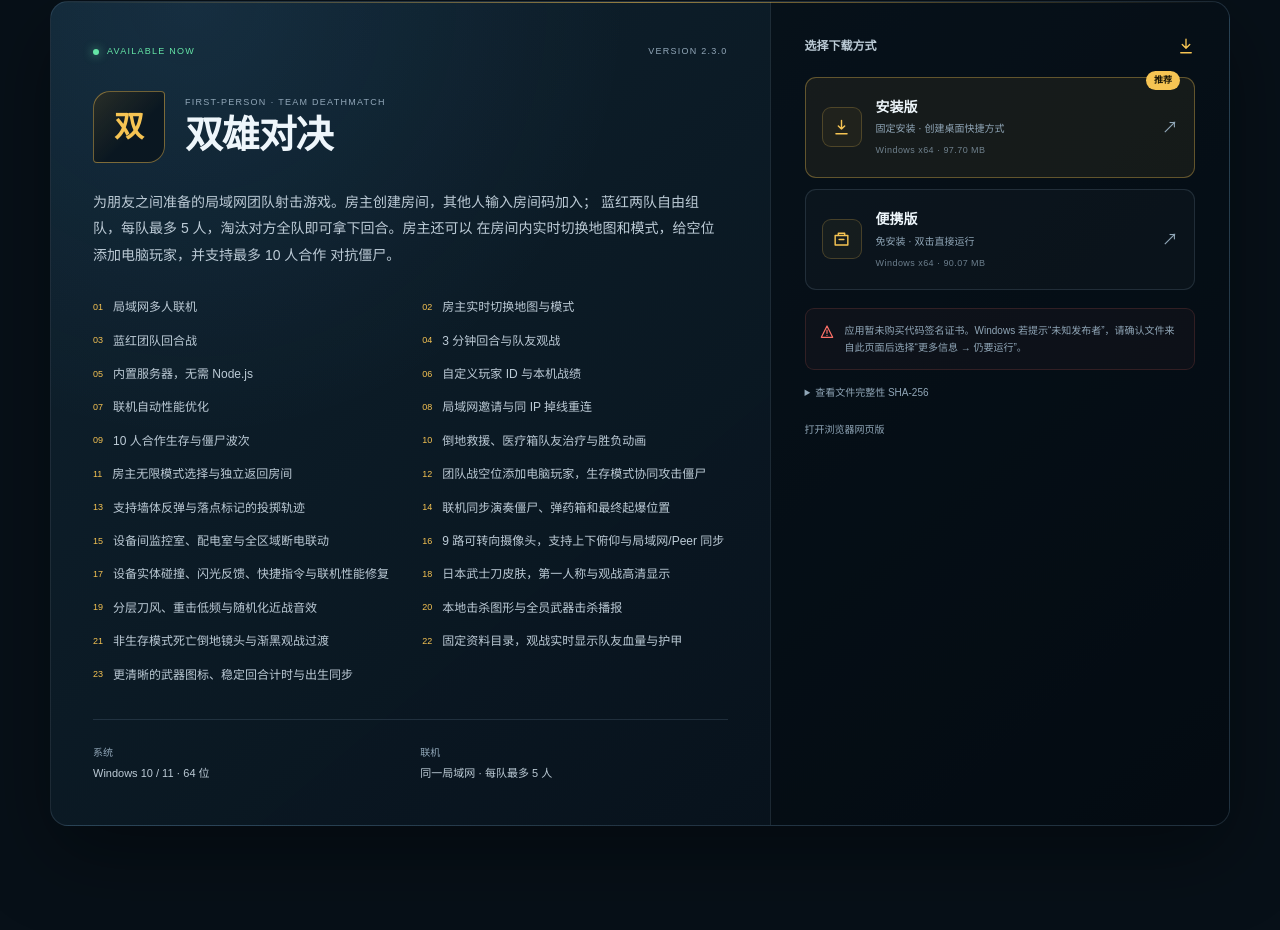
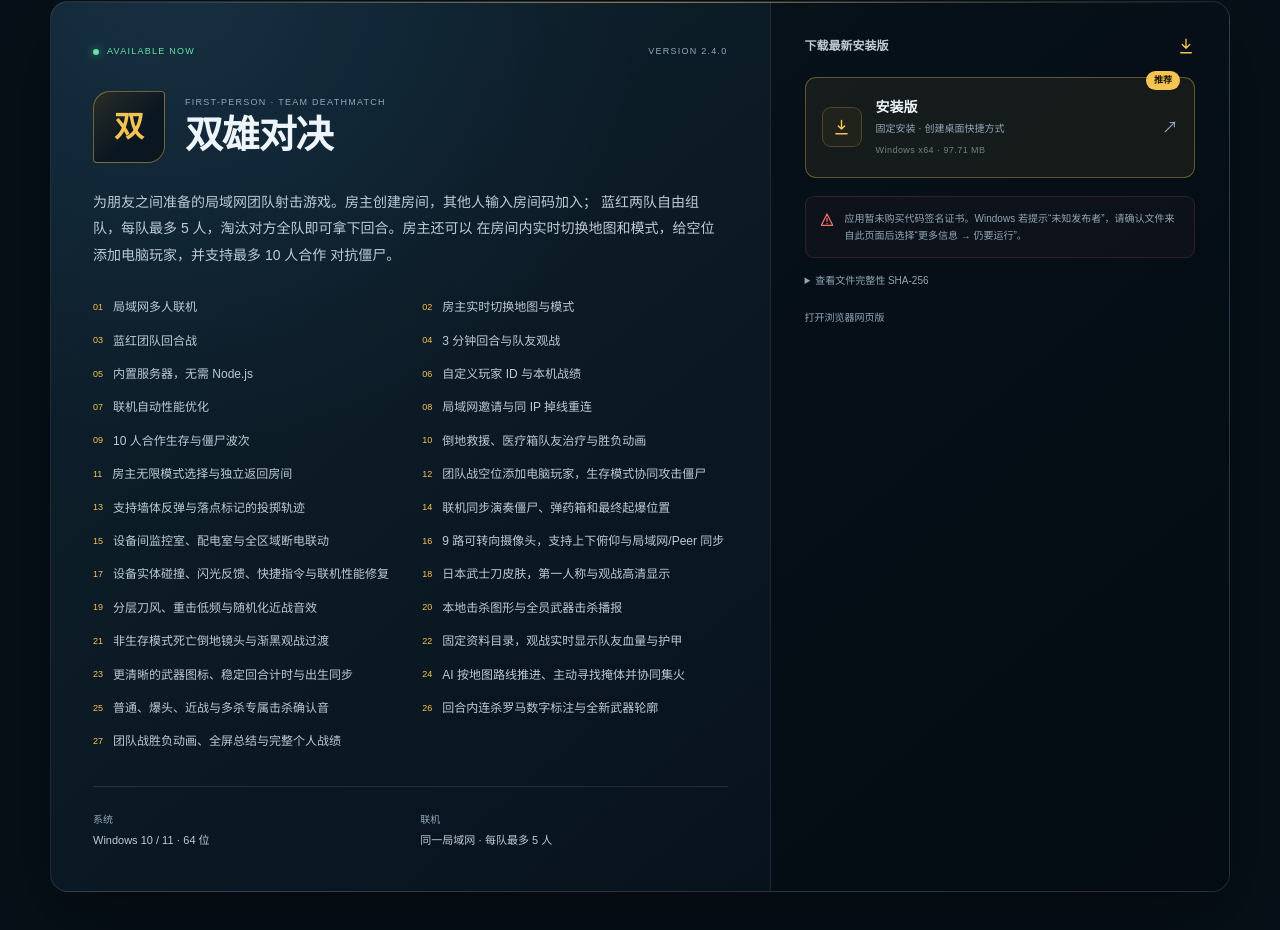
Before and after one commit to 8810558ygh/8810558ygh.github.io, a plain HTML site: page index.html in a window 1280 px wide. Shown: the part 1096-2026 px from the top of the page. Drawn offline with Linux system fonts and the light colour scheme.

Commit message:
Publish Heroes Duel 2.4.0 installer

```diff
--- a/index.html
+++ b/index.html
@@ -114,7 +114,7 @@
         <div class="project-main">
           <div class="project-topline">
             <span class="live-label"><i></i> AVAILABLE NOW</span>
-            <span class="version">VERSION 2.3.0</span>
+            <span class="version">VERSION 2.4.0</span>
           </div>
 
           <div class="project-title-row">
@@ -158,6 +158,10 @@
             <li><span>21</span> 非生存模式死亡倒地镜头与渐黑观战过渡</li>
             <li><span>22</span> 固定资料目录，观战实时显示队友血量与护甲</li>
             <li><span>23</span> 更清晰的武器图标、稳定回合计时与出生同步</li>
+            <li><span>24</span> AI 按地图路线推进、主动寻找掩体并协同集火</li>
+            <li><span>25</span> 普通、爆头、近战与多杀专属击杀确认音</li>
+            <li><span>26</span> 回合内连杀罗马数字标注与全新武器轮廓</li>
+            <li><span>27</span> 团队战胜负动画、全屏总结与完整个人战绩</li>
           </ul>
 
           <div class="requirements">
@@ -174,12 +178,12 @@
 
         <div class="download-panel">
           <div class="download-panel-head">
-            <span>选择下载方式</span>
+            <span>下载最新安装版</span>
             <svg viewBox="0 0 24 24" aria-hidden="true"><path d="M12 3v12m0 0 5-5m-5 5-5-5M5 21h14"/></svg>
           </div>
 
           <a class="download-option download-option-primary download-link"
-             href="downloads/heroes-duel-2.3.0-setup.exe"
+             href="downloads/heroes-duel-2.4.0-setup.exe"
              download
              data-download="安装版">
             <span class="download-badge">推荐</span>
@@ -189,22 +193,7 @@
             <span class="download-copy">
               <strong>安装版</strong>
               <small>固定安装 · 创建桌面快捷方式</small>
-              <em>Windows x64 · 97.70 MB</em>
-            </span>
-            <span class="download-arrow">↗</span>
-          </a>
-
-          <a class="download-option download-link"
-             href="downloads/heroes-duel-2.3.0-portable.exe"
-             download
-             data-download="便携版">
-            <span class="download-icon">
-              <svg viewBox="0 0 24 24" aria-hidden="true"><path d="M4 7h16v12H4zM8 7V4h8v3M9 12h6"/></svg>
-            </span>
-            <span class="download-copy">
-              <strong>便携版</strong>
-              <small>免安装 · 双击直接运行</small>
-              <em>Windows x64 · 90.07 MB</em>
+              <em>Windows x64 · 97.71 MB</em>
             </span>
             <span class="download-arrow">↗</span>
           </a>
@@ -218,11 +207,7 @@
             <summary>查看文件完整性 SHA-256</summary>
             <div>
               <span>安装版</span>
-              <code>1DE8689625FAB764AE4A50D16F6BE2D4292DC2A3447A58BB24FF489E89534768</code>
-            </div>
-            <div>
-              <span>便携版</span>
-              <code>B78743E3627EA34960EDD58FBD09D6CF4C047BAD0FC02830F1C9AD4A5A0869A2</code>
+              <code>208DDDFDFB1BD6802138575EA9A17BCD1BD721897427AF896A9902F8CCCDA381</code>
             </div>
           </details>
 
```
Also changed, not shown: 2 other files.
